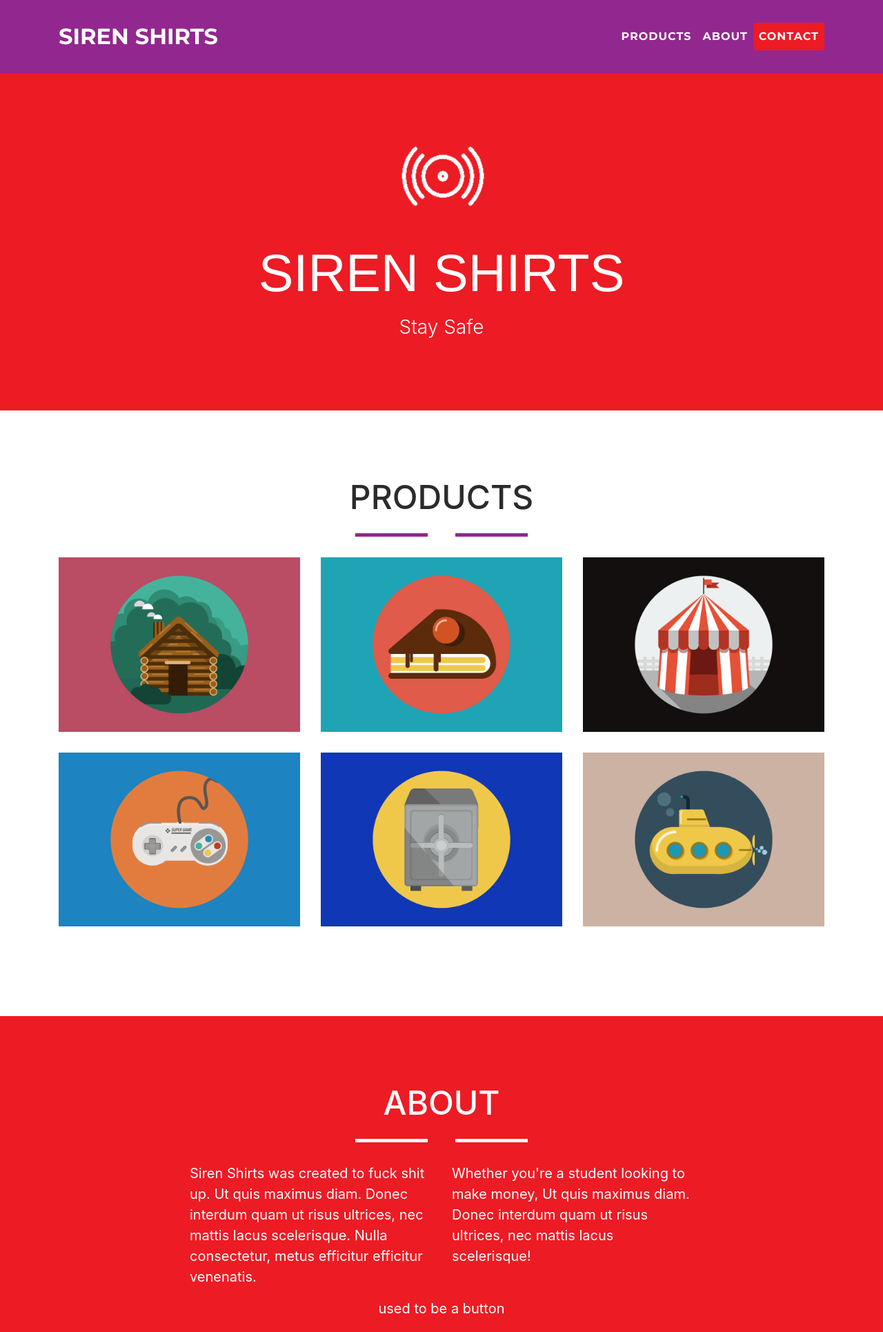
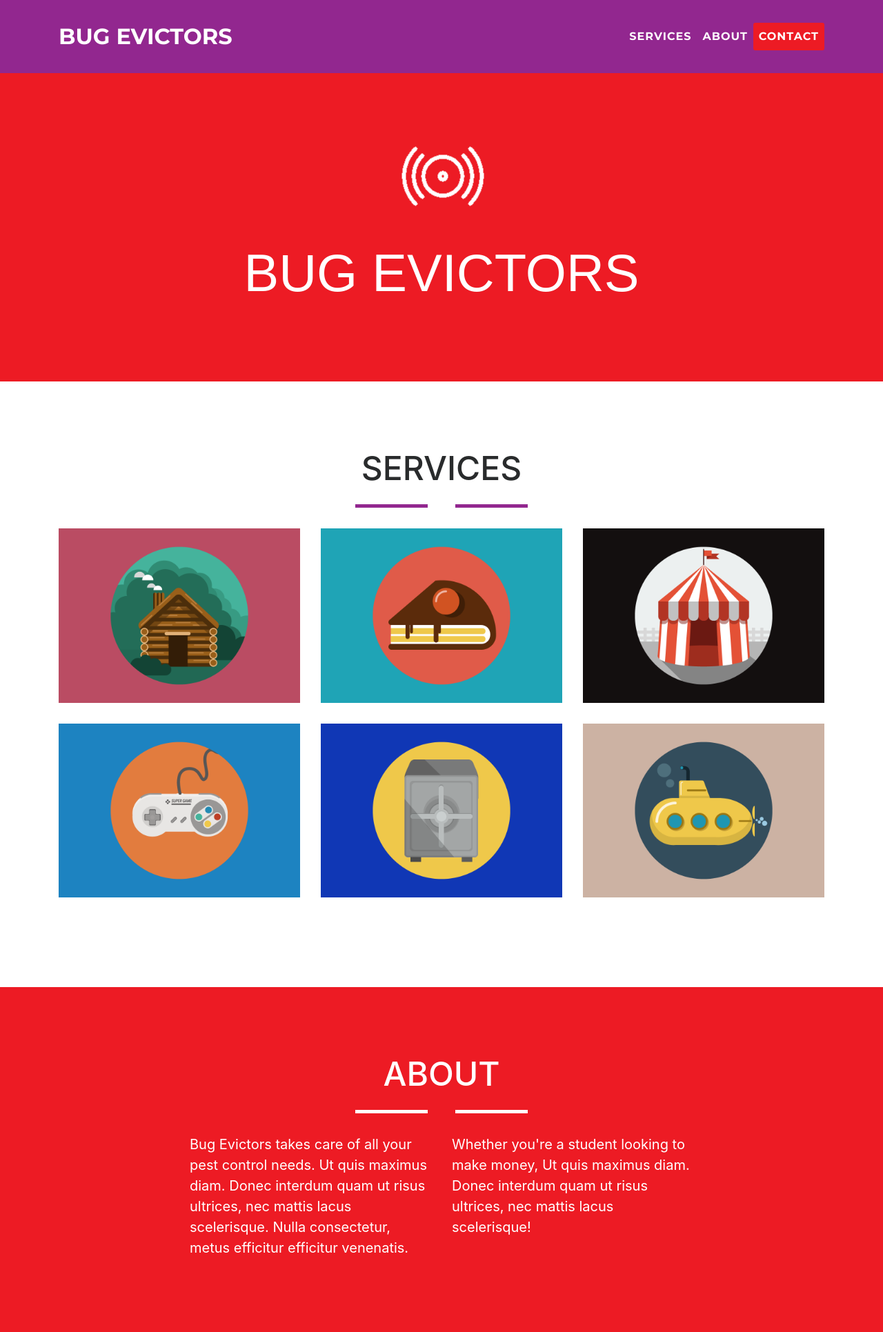
Before and after one commit to BrentLee/BugEvictorsLlc.github.io, a website with bundled scripts: page index.html in a window 1280 px wide. Shown: the top 1931 px of the page at 69% size. Built offline with nearby package versions, Linux system fonts and the light colour scheme.

Commit message:
Updated copy

```diff
--- a/index.html
+++ b/index.html
@@ -44,11 +44,11 @@
             Menu <i class="fa fa-bars"></i>
         </button>
         <div class="container">
-            <a class="navbar-brand" href="#page-top">Siren Shirts</a>
+            <a class="navbar-brand" href="#page-top">Bug Evictors</a>
             <div class="collapse navbar-collapse" id="navbarExample">
                 <ul class="navbar-nav ml-auto">
                     <li class="nav-item">
-                        <a class="nav-link" href="#portfolio">Products</a>
+                        <a class="nav-link" href="#portfolio">Services</a>
                     </li>
                     <li class="nav-item">
                         <a class="nav-link" href="#about">About</a>
@@ -66,8 +66,7 @@
         <div class="container">
             <img class="img-fluid" src="img/profile.png" alt="">
             <div class="intro-text">
-                <span class="name">Siren Shirts</span>
-                <span class="skills">Stay Safe</span>
+                <span class="name">Bug Evictors</span>
             </div>
         </div>
     </header>
@@ -75,7 +74,7 @@
     <!-- Portfolio Grid Section -->
     <section id="portfolio">
         <div class="container">
-            <h2 class="text-center">Products</h2>
+            <h2 class="text-center">Services</h2>
             <hr class="star-primary">
             <div class="row">
                 <div class="col-sm-4 portfolio-item">
@@ -149,13 +148,10 @@
             <hr class="star-light">
             <div class="row">
                 <div class="col-lg-4 offset-lg-2">
-                    <p>Siren Shirts was created to fuck shit up. Ut quis maximus diam. Donec interdum quam ut risus ultrices, nec mattis lacus scelerisque. Nulla consectetur, metus efficitur efficitur venenatis.</p>
+                    <p>Bug Evictors takes care of all your pest control needs. Ut quis maximus diam. Donec interdum quam ut risus ultrices, nec mattis lacus scelerisque. Nulla consectetur, metus efficitur efficitur venenatis.</p>
                 </div>
                 <div class="col-lg-4">
                     <p>Whether you're a student looking to make money, Ut quis maximus diam. Donec interdum quam ut risus ultrices, nec mattis lacus scelerisque!</p>
-                </div>
-                <div class="col-lg-8 offset-lg-2 text-center">
-                    <p>used to be a button</p>
                 </div>
             </div>
         </div>
@@ -217,14 +213,15 @@
                 <div class="row">
                     <div class="footer-col col-md-4">
                         <h3>Location</h3>
-                        <p>3481 Melrose Place
-                            <br>Beverly Hills, CA 90210</p>
+                        <p>2404 Motif Court
+                            <br>Henderson, NV 89052
+                            <br>(702) 818-4836</p>
                     </div>
                     <div class="footer-col col-md-4">
                         <h3>Around the Web</h3>
                         <ul class="list-inline">
                             <li class="list-inline-item">
-                                <a class="btn-social btn-outline" href="#"><i class="fa fa-fw fa-facebook"></i></a>
+                                <a class="btn-social btn-outline" href="https://www.facebook.com/Bug-Evictors-LLC-128384490562203/"><i class="fa fa-fw fa-facebook"></i></a>
                             </li>
                             <li class="list-inline-item">
                                 <a class="btn-social btn-outline" href="#"><i class="fa fa-fw fa-google-plus"></i></a>
```
